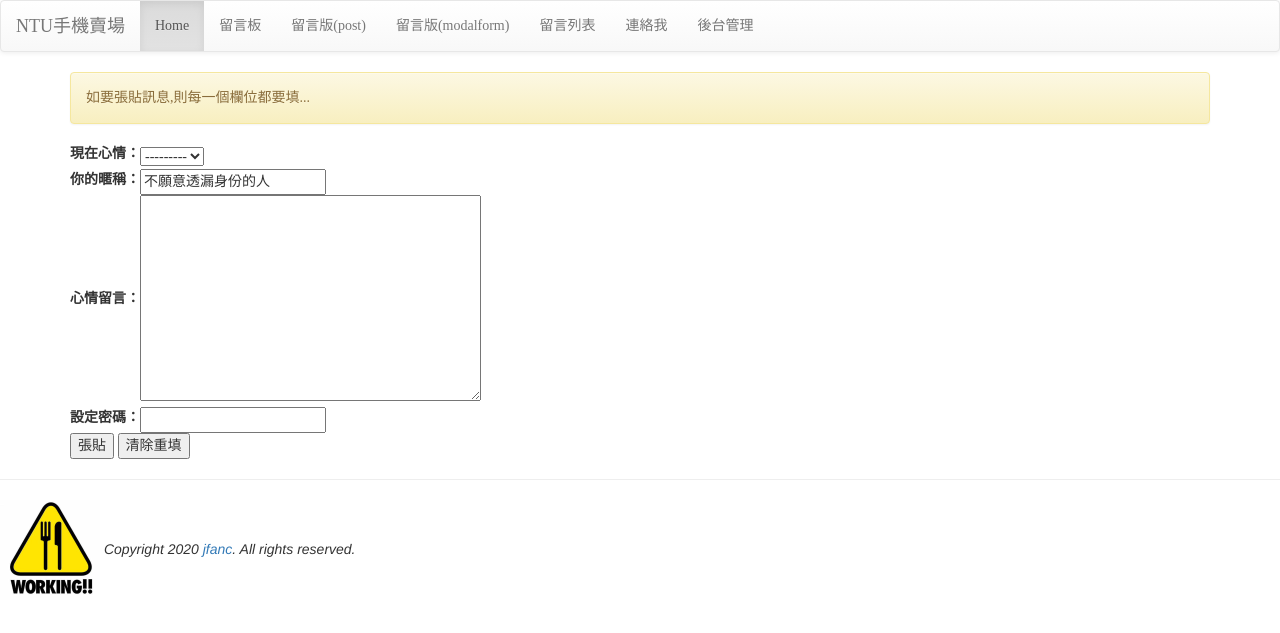
After one commit to jjasoncool/django-playground, a Django app: page /MyForm/message_board/post2db/ in a window 1280 px wide. The commit adds this page. Shown: the top 633 px of the page. Run offline with Django 3.2, Linux system fonts and the light colour scheme; data that the repository does not hold is empty; some libraries are stand-ins or nearby versions.

Commit message:
feat: ModalForm, quickbuild form from modal settings

```diff
--- a/src/djangoweb/MyForm/forms.py
+++ b/src/djangoweb/MyForm/forms.py
@@ -1,5 +1,6 @@
 # _*_ encoding: utf-8 *_*
 from django import forms
+from . import models
 
 
 class ContactForm(forms.Form):
@@ -17,3 +18,18 @@ class ContactForm(forms.Form):
     user_school = forms.BooleanField(label='是否在學', required=False)
     user_email = forms.EmailField(label='電子郵件')
     user_message = forms.CharField(label='您的意見', widget=forms.Textarea)
+
+
+# 使用modal form 可以達到快速建制的目的，並聯動資料庫
+class PostForm(forms.ModelForm):
+
+    class Meta:
+        model = models.Post
+        fields = ['mood', 'nickname', 'message', 'del_pass']
+
+    def __init__(self, *args, **kwargs):
+        super(PostForm, self).__init__(*args, **kwargs)
+        self.fields['mood'].label = '現在心情'
+        self.fields['nickname'].label = '你的暱稱'
+        self.fields['message'].label = '心情留言'
+        self.fields['del_pass'].label = '設定密碼'
--- a/src/djangoweb/MyForm/views.py
+++ b/src/djangoweb/MyForm/views.py
@@ -132,3 +132,9 @@ def contact_form(request):
         form = forms.ContactForm()
 
     return render(request, 'MyForm/contact.html', locals())
+
+def post2db(request):
+    post_form = forms.PostForm()
+    moods = models.Mood.objects.all()
+    message = '如要張貼訊息,則每一個欄位都要填...'
+    return render(request, 'MyForm/post2db.html', locals())
--- a/src/djangoweb/djangoweb/urls.py
+++ b/src/djangoweb/djangoweb/urls.py
@@ -20,7 +20,7 @@ from MTV01.views import about, listing, disp_detail
 from URLS.views import homepage as url_home, about as url_about, reverse_url
 from MyTemplates.views import index as tp_index, tv, engtv, carlist, carprice
 from Modal_DB.views import index as db_index, db_detail
-from MyForm.views import form_index, message_index, formlist, posting, contact_form
+from MyForm.views import form_index, message_index, formlist, posting, contact_form, post2db
 
 urlpatterns = [
     path('admin/', admin.site.urls),
@@ -57,5 +57,6 @@ urlpatterns = [
     path('MyForm/message_board/<int:msgid>/<str:del_pass>', message_index),
     path('MyForm/message_board/list/', formlist),
     path('MyForm/message_board/post/', posting),
+    path('MyForm/message_board/post2db/', post2db),
     path('MyForm/contact/', contact_form),
 ]
--- a/src/djangoweb/templates/MyForm/header.html
+++ b/src/djangoweb/templates/MyForm/header.html
@@ -10,6 +10,7 @@
             <li class='active'><a href='/MyForm/'>Home</a></li>
             <li><a href='/MyForm/message_board/'>留言板</a></li>
             <li><a href='/MyForm/message_board/post/'>留言版(post)</a></li>
+            <li><a href='/MyForm/message_board/post2db/'>留言版(modalform)</a></li>
             <li><a href='/MyForm/message_board/list/'>留言列表</a></li>
             <li><a href='/MyForm/contact/'>連絡我</a></li>
             <li><a href='/admin'>後台管理</a></li>
--- /dev/null
+++ b/src/djangoweb/templates/MyForm/post2db.html
@@ -0,0 +1,18 @@
+<!-- post2db.html (HTML_Form02) -->
+{% extends "./base.html" %}
+{% block title %}我有話要說{% endblock %}
+{% block content %}
+<div class='container'>
+    {% if message %}
+    <div class='alert alert-warning'>{{ message }}</div>
+    {% endif %}
+    <form name='my form' action='.' method='POST'>
+        {% csrf_token %}
+        <table>
+            {{ post_form.as_table }}
+        </table>
+        <input type='submit' value='張貼'>
+        <input type='reset' value='清除重填'>
+    </form>
+</div>
+{% endblock %}
```
